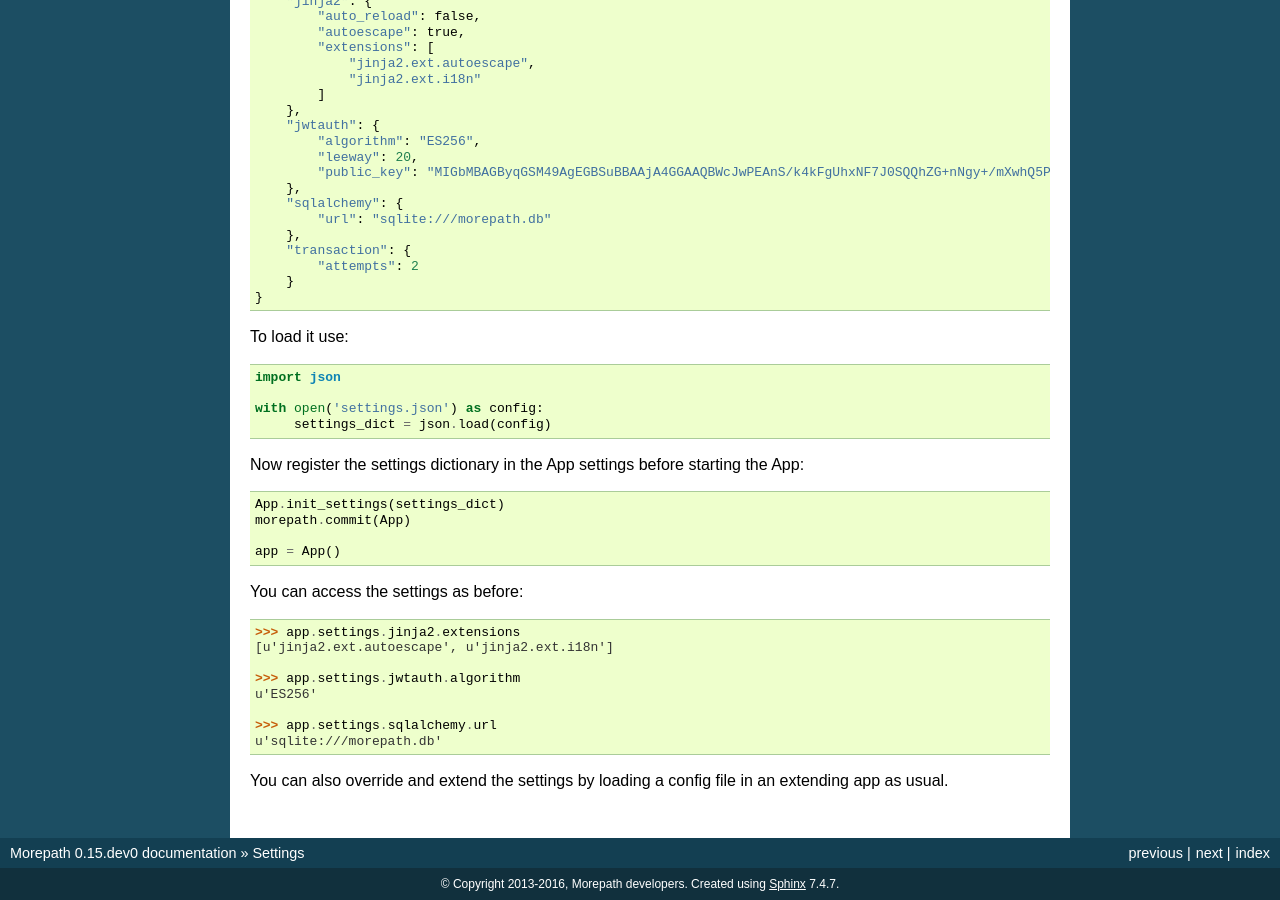
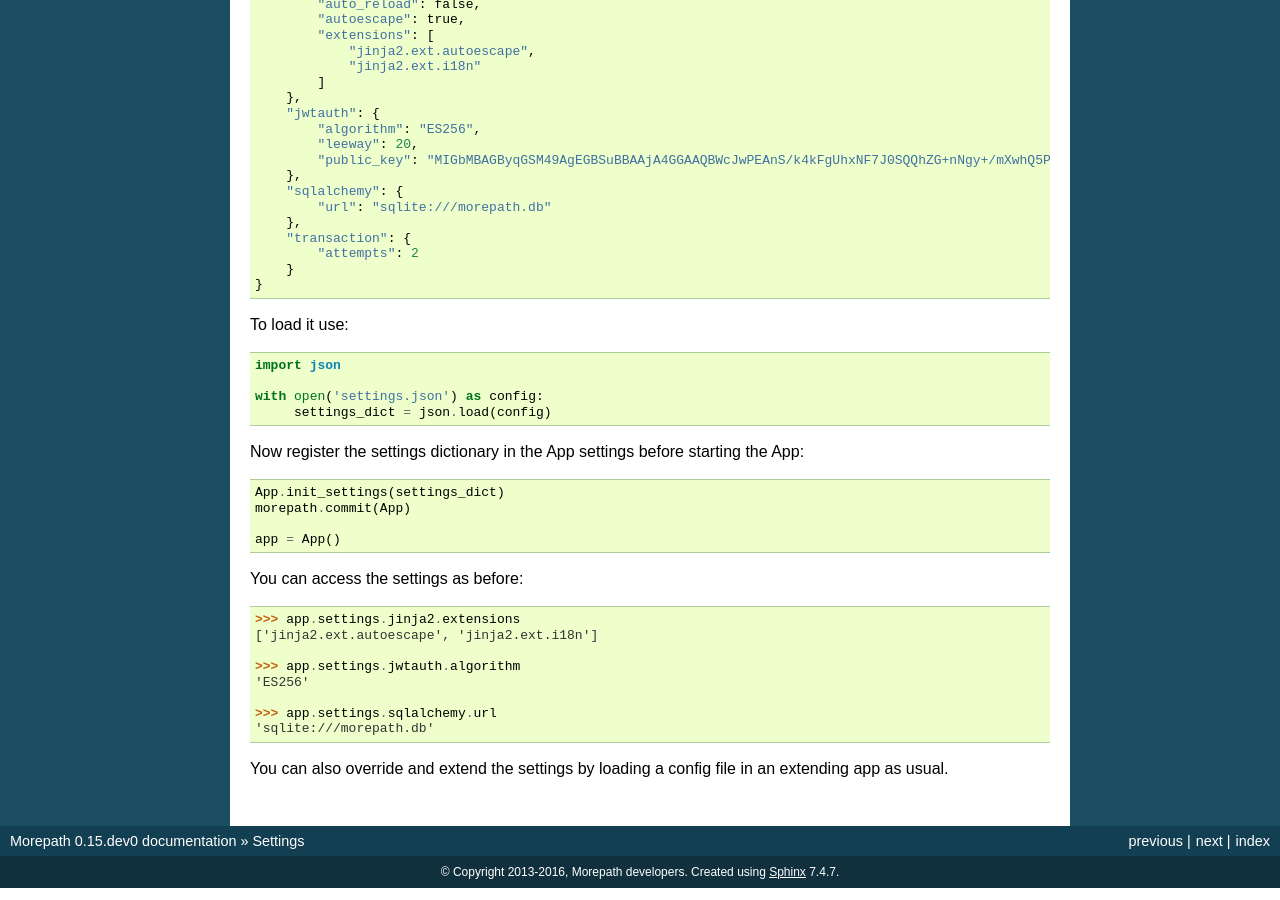
Before and after one commit to morepath/morepath, a Sphinx documentation site: the page built from doc/settings.rst, in a window 1280 px wide and 900 px high, scrolled down 2199 px. Built offline with Sphinx 7.4.7, drawn with Linux system fonts in a browser that asks for light colours; part of the change alters nothing that is shown.

```diff
--- a/doc/settings.rst
+++ b/doc/settings.rst
@@ -107,16 +107,6 @@ You can load it with:
 
   import yaml
 
-.. testcode:: yaml
-  :hide:
-
-  # Ensure that PyYAML always constructs unicode strings:
-  yaml.add_constructor(
-      u'tag:yaml.org,2002:str',
-      lambda loader, node: loader.construct_scalar(node))
-
-.. testcode:: yaml
-
   with open('settings.yml') as config:
        settings_dict = yaml.load(config)
 
@@ -131,9 +121,7 @@ The same config file with JSON syntax would look like:
 
 .. literalinclude:: code_examples/settings.json
 
-To load it use:
-
-.. testcode:: json
+To load it use::
 
   import json
 
@@ -155,13 +143,13 @@ You can access the settings as before:
 .. doctest:: *
 
    >>> app.settings.jinja2.extensions
-   [u'jinja2.ext.autoescape', u'jinja2.ext.i18n']
+   ['jinja2.ext.autoescape', 'jinja2.ext.i18n']
 
    >>> app.settings.jwtauth.algorithm
-   u'ES256'
+   'ES256'
 
    >>> app.settings.sqlalchemy.url
-   u'sqlite:///morepath.db'
+   'sqlite:///morepath.db'
 
 You can also override and extend the settings by loading a config file in an
 extending app as usual.
```
